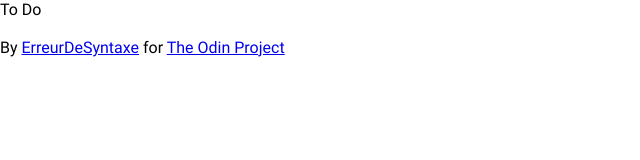
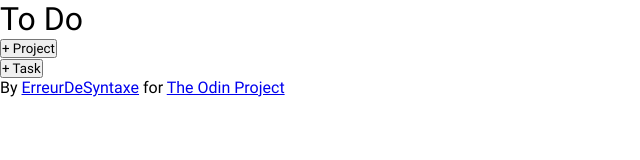
Before and after one commit to ErreurDeSyntaxe/full-stack-todo, a website built with webpack: page dist/index.html in a window 1280 px wide. Shown: the whole page, without its empty margins (0-640 px from the left). Built offline with nearby package versions, Linux system fonts and the light colour scheme.

Commit message:
Build core DOM dynamically

```diff
--- a/src/page.js
+++ b/src/page.js
@@ -8,8 +8,76 @@ function changeFavicon() {
   head.appendChild(linkEl);
 }
 
+function buildHeader() {
+  const body = document.querySelector('body');
+  const header = document.createElement('header');
+
+  header.textContent = 'To Do';
+
+  body.prepend(header);
+}
+
+function buildSidebar() {
+  const body = document.querySelector('body');
+  const main = document.createElement('main');
+  const sidebar = document.createElement('div');
+  const projects = document.createElement('div');
+  const addProject = document.createElement('div');
+  const addProjectBtn = document.createElement('button');
+
+  sidebar.setAttribute('id', 'sidebar');
+  projects.setAttribute('id', 'projects');
+
+  addProjectBtn.textContent = '+ Project';
+  addProject.addEventListener('click', () =>
+    console.log('I need to be built! (probably in another module)')
+  );
+
+  addProject.appendChild(addProjectBtn);
+  sidebar.appendChild(projects);
+  sidebar.appendChild(addProject);
+  addProject.appendChild(addProjectBtn);
+  main.appendChild(sidebar);
+  body.appendChild(main);
+}
+
+function buildTaskContainer() {
+  const main = document.querySelector('main');
+  const container = document.createElement('div');
+  const tasks = document.createElement('div');
+  const addTask = document.createElement('div');
+  const addTaskBtn = document.createElement('button');
+
+  container.setAttribute('id', 'container');
+  tasks.setAttribute('id', 'tasks');
+
+  addTaskBtn.textContent = '+ Task';
+  addTaskBtn.addEventListener('click', () => {
+    console.log('I need to be built! (probably in another module)');
+  });
+
+  addTask.appendChild(addTaskBtn);
+  container.appendChild(tasks);
+  container.appendChild(addTask);
+  main.appendChild(container);
+}
+
+function buildFooter() {
+  const body = document.querySelector('body');
+  const footer = document.createElement('footer');
+
+  footer.innerHTML = `By <a href="https://github.com/erreurDeSyntaxe/">ErreurDeSyntaxe</a> for
+      <a href="https://www.theodinproject.com/">The Odin Project</a>`;
+
+  body.appendChild(footer);
+}
+
 function buildPage() {
-    changeFavicon();
+  changeFavicon();
+  buildHeader();
+  buildSidebar();
+  buildTaskContainer();
+  buildFooter();
 }
 
 export { buildPage };
--- a/src/style.css
+++ b/src/style.css
@@ -16,3 +16,7 @@
   --clr-primary: rgb(0, 0, 0);
   --clr-secondary: rgb(255, 255, 255);
 }
+
+header {
+  font-size: 2rem;
+}
```
Also changed, not shown: dist/index.html, dist/main.js.
